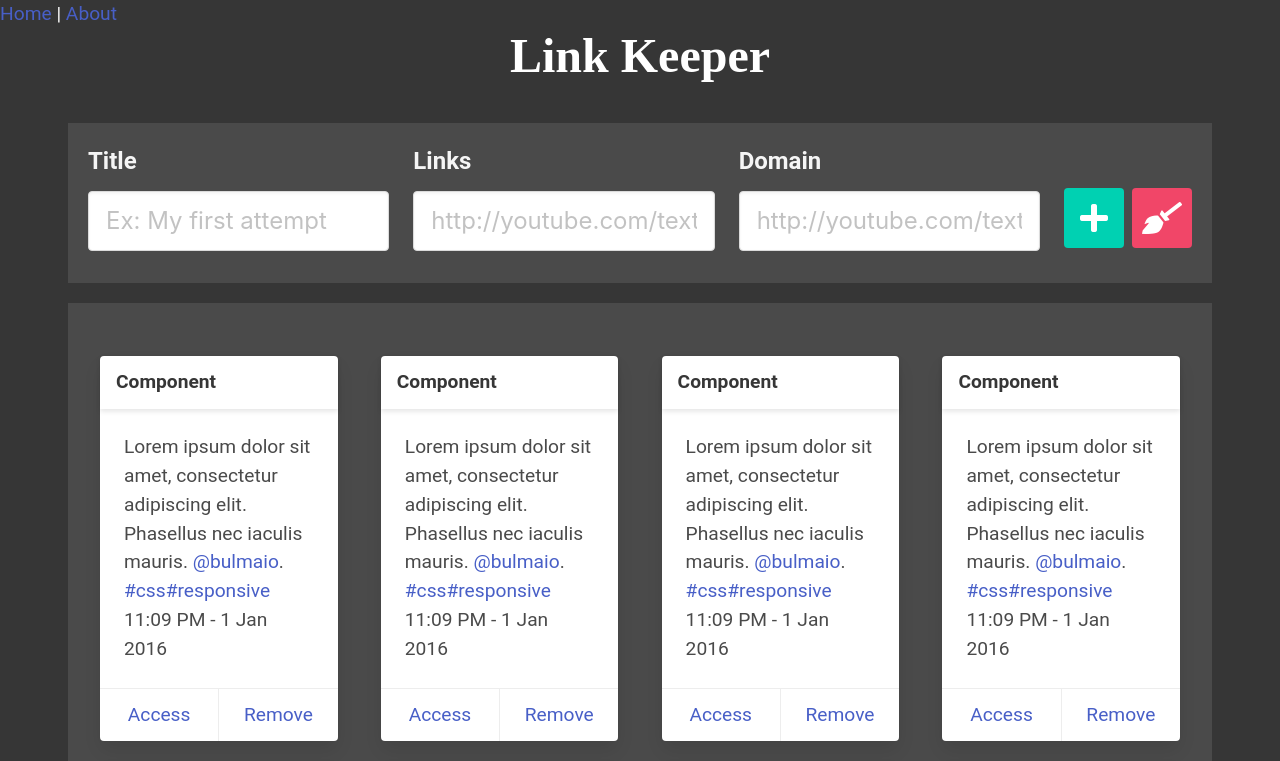
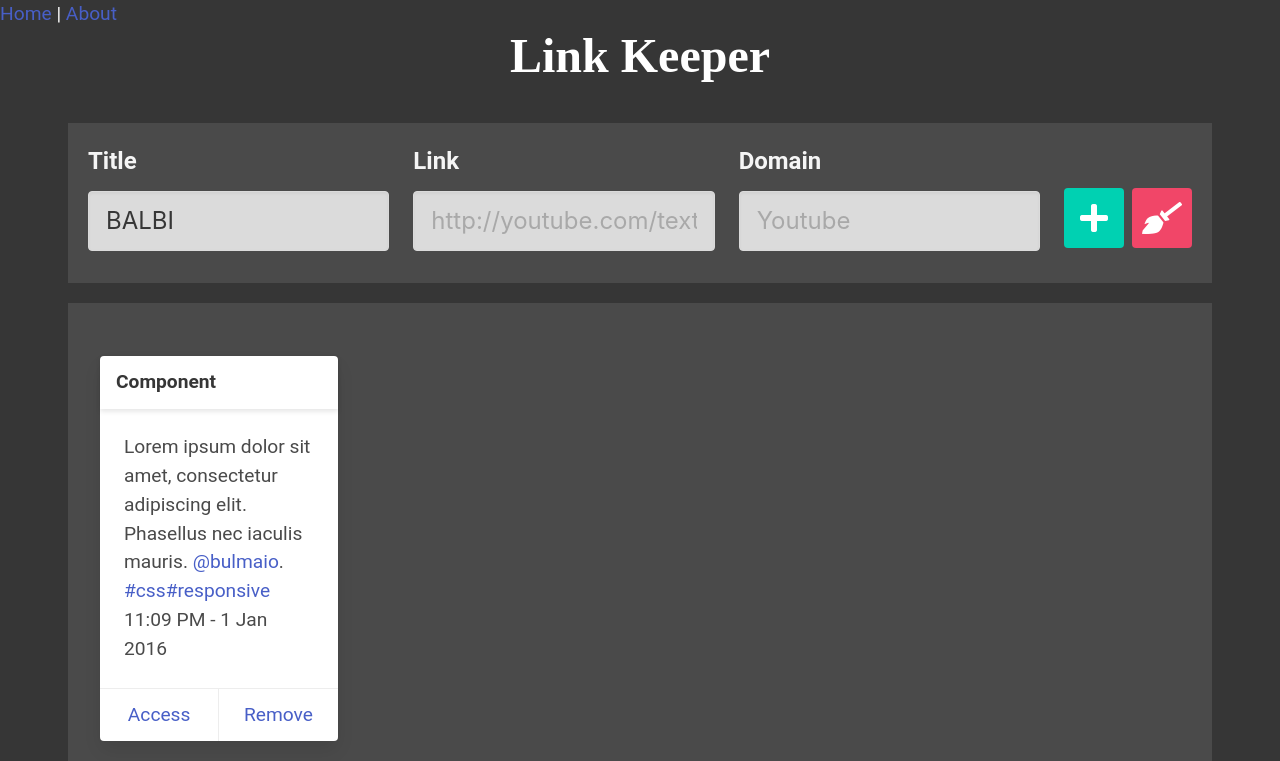
Before and after one commit to marcusbalbi/link-keeper-web, a Vue app: page / in a window 1280 px wide. Shown: the top 761 px of the page. Built offline with nearby package versions, Linux system fonts and the light colour scheme.

Commit message:
first component

```diff
--- /dev/null
+++ b/src/components/foundation/input-text/InputText.scss
@@ -0,0 +1,6 @@
+.input-text {
+  input {
+    background-color: $grey-lighter;
+    color: $grey-darker;
+  }
+}
--- /dev/null
+++ b/src/components/foundation/input-text/InputText.vue
@@ -0,0 +1,43 @@
+<template>
+  <div class="field input-text">
+    <label class="label is-large has-text-light">{{ label }}</label>
+    <div class="control">
+      <input
+        class="input is-large"
+        type="text"
+        v-model="content"
+        @input="change"
+        :placeholder="placeholder"
+      />
+    </div>
+  </div>
+</template>
+
+<script>
+export default {
+  name: "InputText",
+  props: {
+    value: {
+      type: String,
+    },
+    label: {
+      type: String,
+      default: "Text",
+    },
+    placeholder: {
+      type: String,
+      default: "Text",
+    },
+  },
+  data() {
+    return {
+      content: this.value,
+    };
+  },
+  methods: {
+    change() {
+      this.$emit("update:value", this.content);
+    },
+  },
+};
+</script>
--- a/src/styles/index.scss
+++ b/src/styles/index.scss
@@ -50,3 +50,5 @@ body {
   max-width: 22%;
   margin-top: 2%;
 }
+
+@import "../components/foundation/input-text/InputText.scss"
--- a/src/views/Home.vue
+++ b/src/views/Home.vue
@@ -4,36 +4,24 @@
     <div class="home-content hero-body">
       <div class="container is-fluid">
         <form class="link-form columns">
-          <div class="field column ">
-            <label class="label is-large has-text-light">Title</label>
-            <div class="control">
-              <input
-                class="input is-large"
-                type="text"
-                placeholder="Ex: My first attempt"
-              />
-            </div>
-          </div>
-          <div class="field column ">
-            <label class="label is-large has-text-light">Links</label>
-            <div class="control">
-              <input
-                class="input is-large"
-                type="text"
-                placeholder="http://youtube.com/text"
-              />
-            </div>
-          </div>
-          <div class="field column ">
-            <label class="label is-large has-text-light">Domain</label>
-            <div class="control">
-              <input
-                class="input is-large"
-                type="text"
-                placeholder="http://youtube.com/text"
-              />
-            </div>
-          </div>
+          <InputText
+            v-model:value.sync="form.title"
+            label="Title"
+            placeholder="Ex: My first attempt"
+            class="column"
+          />
+          <InputText
+            v-model:value.sync="form.link"
+            label="Link"
+            class="column"
+            placeholder="http://youtube.com/text"
+          />
+          <InputText
+            v-model:value.sync="form.domain"
+            label="Domain"
+            class="column"
+            placeholder="Youtube"
+          />
           <div class="actions buttons column is-narrow">
             <button class="button is-primary is-large">
               <span class="icon is-small">
@@ -78,33 +66,18 @@
 </template>
 
 <script>
+import InputText from "../components/foundation/input-text/InputText";
 export default {
   name: "Home",
-  components: {},
+  components: { InputText },
   data() {
     return {
-      links: [
-        { title: "", link: "", domain: "" },
-        { title: "", link: "", domain: "" },
-        { title: "", link: "", domain: "" },
-        { title: "", link: "", domain: "" },
-        { title: "", link: "", domain: "" },
-        { title: "", link: "", domain: "" },
-        { title: "", link: "", domain: "" },
-        { title: "", link: "", domain: "" },
-        { title: "", link: "", domain: "" },
-        { title: "", link: "", domain: "" },
-        { title: "", link: "", domain: "" },
-        { title: "", link: "", domain: "" },
-        { title: "", link: "", domain: "" },
-        { title: "", link: "", domain: "" },
-        { title: "", link: "", domain: "" },
-        { title: "", link: "", domain: "" },
-        { title: "", link: "", domain: "" },
-        { title: "", link: "", domain: "" },
-        { title: "", link: "", domain: "" },
-        { title: "", link: "", domain: "" },
-      ],
+      form: {
+        title: "BALBI",
+        link: "",
+        domain: "",
+      },
+      links: [{ title: "", link: "", domain: "" }],
     };
   },
 };
@@ -113,10 +86,6 @@ export default {
 .main-title {
   text-align: center;
   font-weight: 200;
-}
-
-.home-content {
-  display: flex;
-  flex-direction: column;
+  cursor: pointer;
 }
 </style>
```
